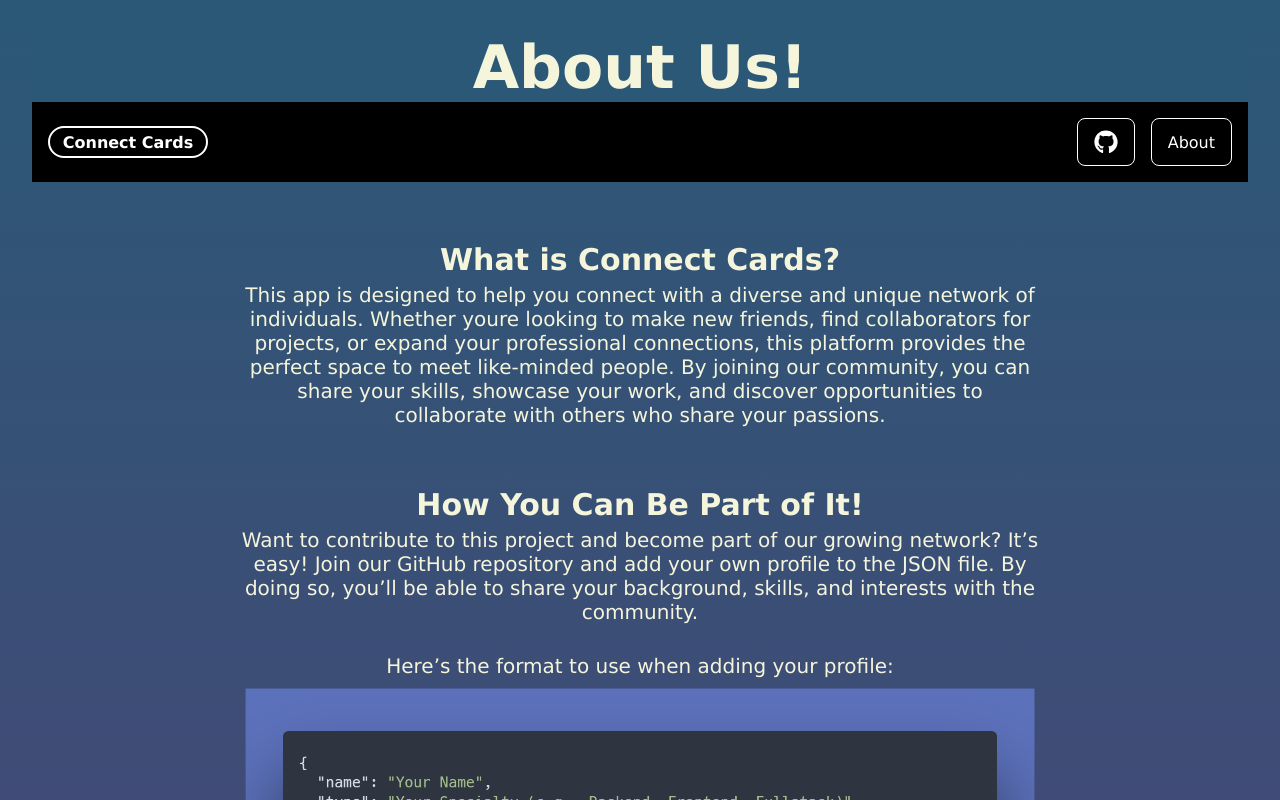
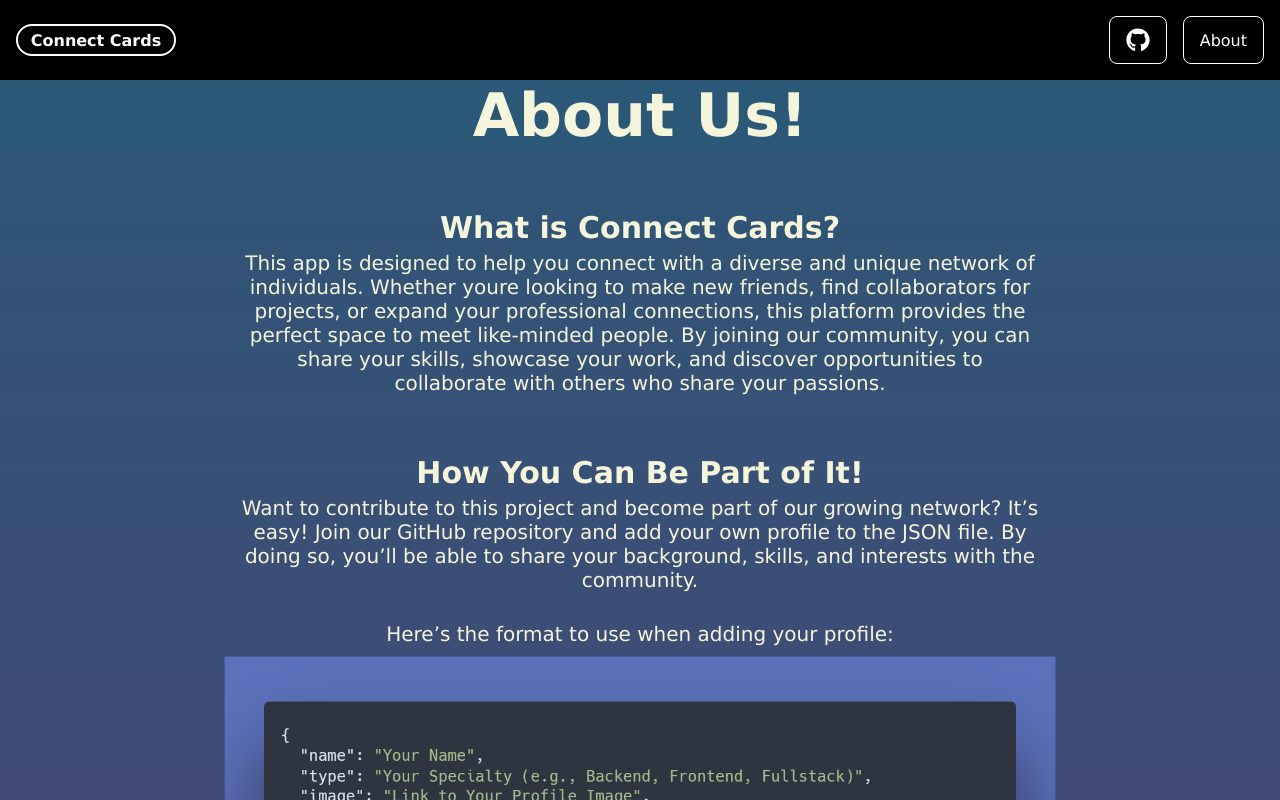
Before and after one commit to Aebel-Shajan/connect-cards, a React (Vite) app: page /about-us in a window 1280 px wide. Shown: the top 800 px of the page. Built offline with nearby package versions, Linux system fonts and the light colour scheme.

Commit message:
Fix application of navbar on different pages.

```diff
--- a/src/pages/AboutUsPage/AboutUsPage.css
+++ b/src/pages/AboutUsPage/AboutUsPage.css
@@ -1,12 +1,8 @@
 .about-us-container {
   width: 100%;
   min-height: 100vh;
-  padding: 2rem;
 
   background: linear-gradient(to bottom, #2b5876, #4e4376);
-}
-
-.app-desc-container {
 }
 
 .app-desc-container > h3 {
--- a/src/pages/AboutUsPage/AboutUsPage.jsx
+++ b/src/pages/AboutUsPage/AboutUsPage.jsx
@@ -6,10 +6,8 @@ const AboutUsPage = () => {
   return (
     <>
       <div className="about-us-container">
+        <Navigation />
         <h1 id="about-title">About Us!</h1>
-        <div className="navigationbar">
-          <Navigation />
-        </div>
         <div className="app-desc-container">
           <h3 className="title1">What is Connect Cards?</h3>
           <p className="paragraph1">
--- a/src/pages/HomePage/HomePage.jsx
+++ b/src/pages/HomePage/HomePage.jsx
@@ -72,10 +72,7 @@ const Home = ({ users }) => {
 
   return (
     <div className="home-container">
-      <h1 id="home-title">Home</h1>
-      <div className="navigationbar">
-        <Navigation />
-      </div>
+      <Navigation />
       <Search setSearchValue={setSearchValue} />
       <div className="filter-container">
         <Filter
--- a/src/pages/PersonalPage/PersonalPage.jsx
+++ b/src/pages/PersonalPage/PersonalPage.jsx
@@ -23,9 +23,7 @@ const PersonalPage = ({ users }) => {
       className="personal-page-container"
       style={{ "--type-color-transparent": color["color"] + "88" }}
     >
-      <div className="nav-container">
-        <Navigation />
-      </div>
+      <Navigation />
       <div className="user-info-container">
         <UserCardFront user={user} />
         <UserCardBack user={user} />
```
